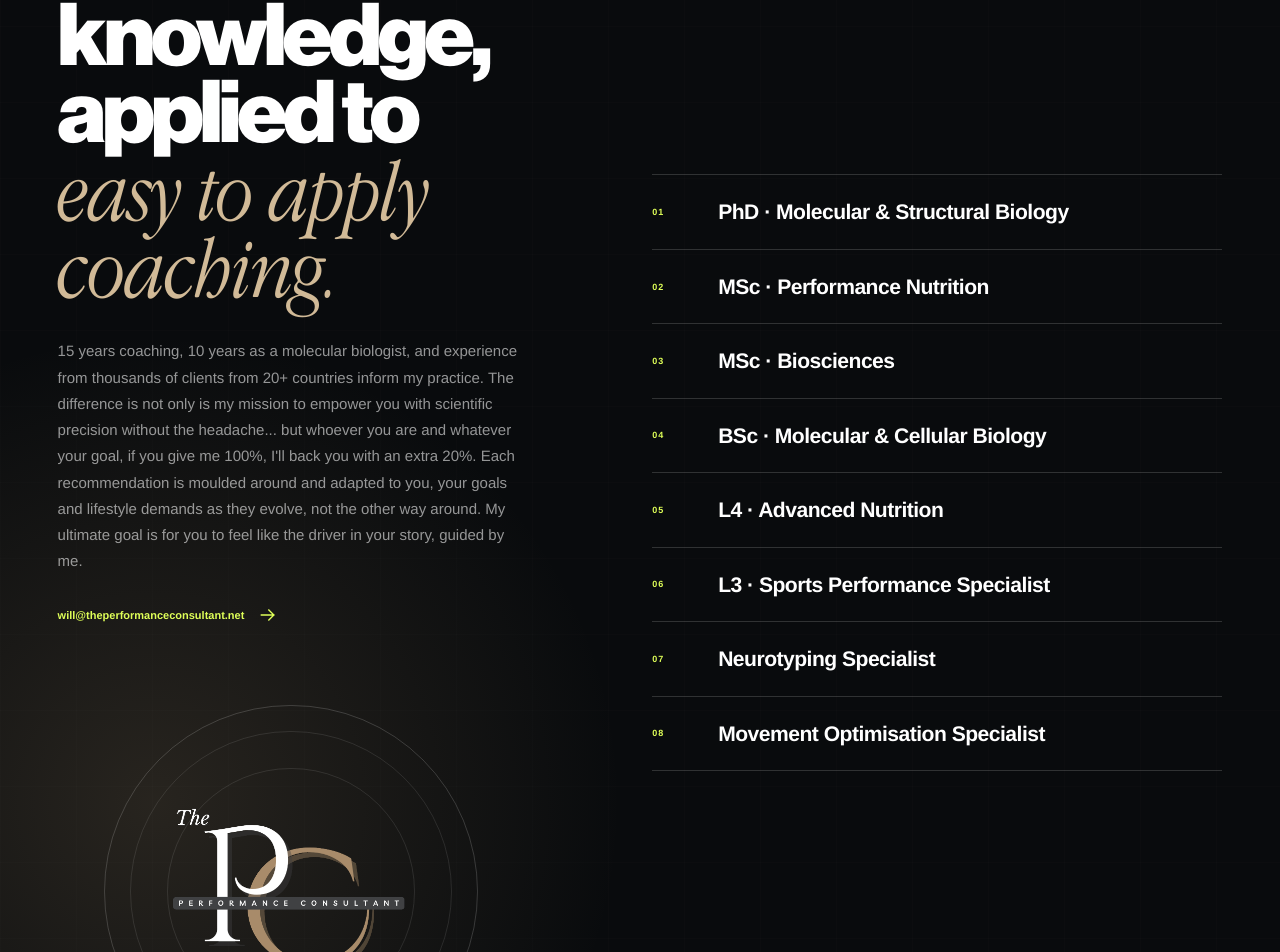
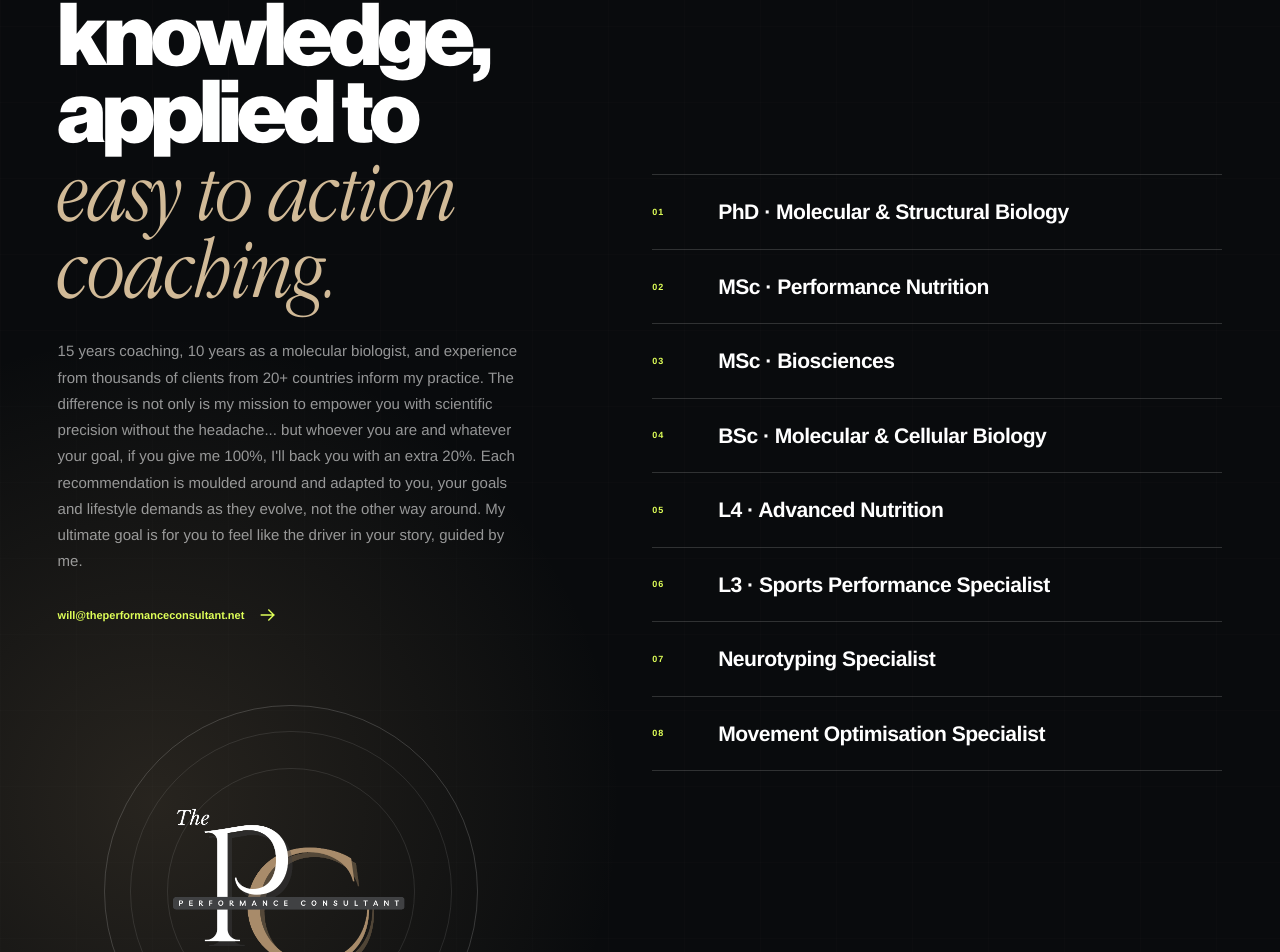
Before and after one commit to ThePerformanceConsultant/ThePerformanceConsultant.github.io, a React (Vite) app: page / in a window 1280 px wide. Shown: the part 10672-11624 px from the top of the page. Built offline with nearby package versions, Linux system fonts and the light colour scheme.

Commit message:
Update About.jsx

```diff
--- a/src/home/components/About.jsx
+++ b/src/home/components/About.jsx
@@ -22,7 +22,7 @@ export function About() {
     <section className="about" id="about">
       <div className="about__identity">
         <Reveal><SectionLabel index="04" light>Your consultant</SectionLabel></Reveal>
-        <Reveal as="h2" delay={0.08}>PhD level knowledge, applied to <em>easy to apply coaching.</em></Reveal>
+        <Reveal as="h2" delay={0.08}>PhD level knowledge, applied to <em>easy to action coaching.</em></Reveal>
         <Reveal as="p" delay={0.14}>
           15 years coaching, 10 years as a molecular biologist, and experience from thousands of clients from 20+ countries inform my practice. The difference is not only is my mission to empower you with scientific precision without the headache... but whoever you are and whatever your goal, if you give me 100%, I'll back you with an extra 20%. Each recommendation is moulded around and adapted to you, your goals and lifestyle demands as they evolve, not the other way around. My ultimate goal is for you to feel like the driver in your story, guided by me.
         </Reveal>
```
